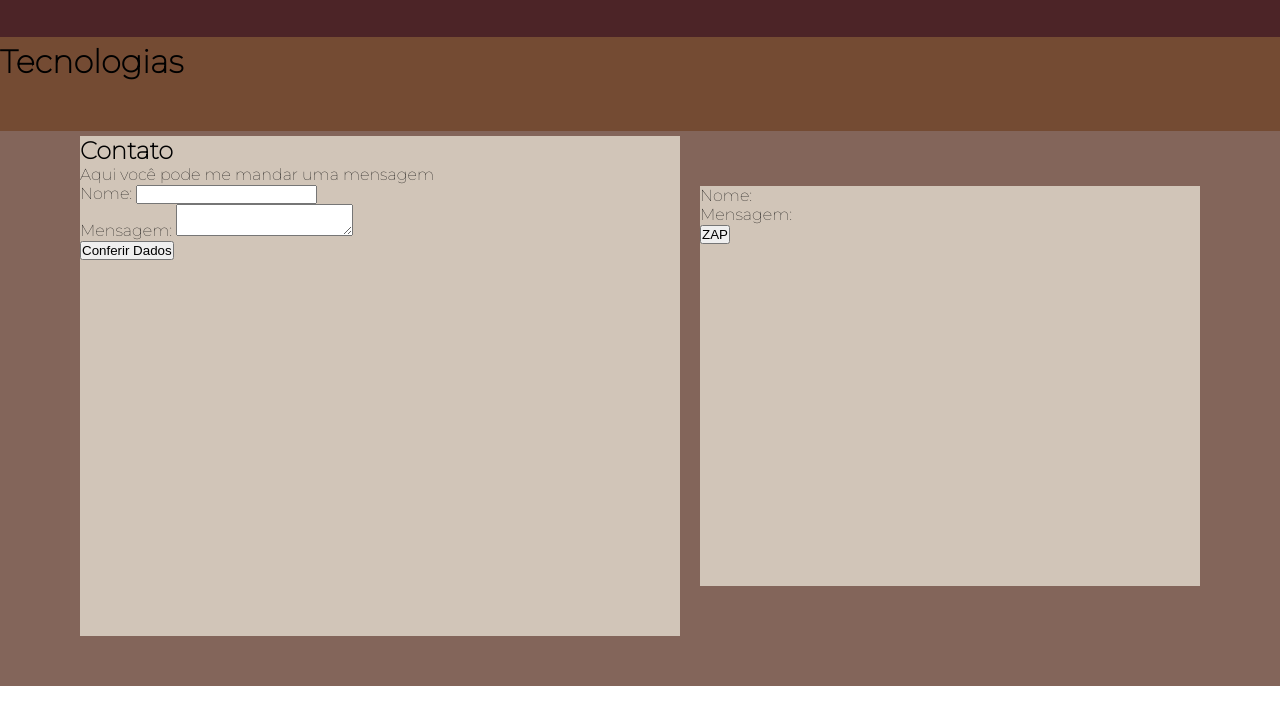
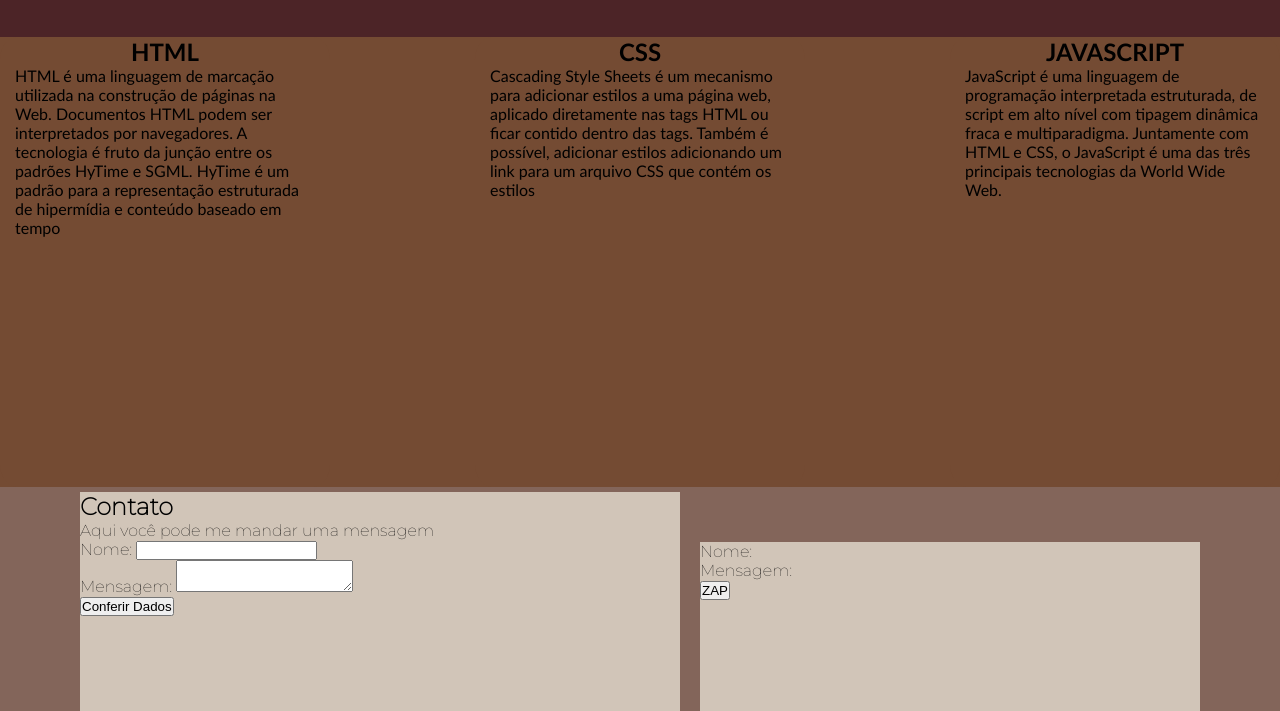
Before and after one commit to Batista0726/RafaelBatistaSESIT10, a plain HTML site: page Atividade Avaliativa/pag.html in a window 1280 px wide. Shown: the part 1173-1884 px from the top of the page. Before the commit the page ends 1859 px from the top, so only its background shows below. Drawn offline with Linux system fonts and the light colour scheme; a web font is replaced by a local one.

Commit message:
Add files via upload

```diff
--- a/Atividade Avaliativa/pag.css
+++ b/Atividade Avaliativa/pag.css
@@ -132,16 +132,27 @@ ul{
     width: 100%;
     height: auto;
     background-color: #744B33;
-    padding-top: 5px;
-    justify-content: left;
-    align-items: top;
+    display: flex;
+    flex-direction: row;
     flex-wrap: wrap;
+    justify-content: space-between;
+}
+
+.text{
+    width: 300px;
+    height: 450px;
+    background-color: #744B33;
+    padding-right: 15px;
+    padding-left: 15px;
+    border-radius: 5%;
     flex-direction: row;
-    gap: 20px;
     display: flex;
-    padding-bottom: 50px;
+    flex-direction: column;
+    align-items: center;
     color: black;
+    font-family: 'Gill Sans', 'Gill Sans MT', Calibri, 'Trebuchet MS', sans-serif;
 }
+
 
 .contact{
     width: 100%;
--- a/Atividade Avaliativa/pag.html
+++ b/Atividade Avaliativa/pag.html
@@ -31,7 +31,7 @@
             </div>
         </div>
         <div>
-            <h1>Rafael Batista </h1>
+            <h1>Rafael Costa Batista </h1>
             <p>pi para para po, para para po, para para pi para para po</p>
         </div>
     </div>
@@ -44,12 +44,33 @@
             </div>
         </div>
         <div>
-            <h1>Ana Trovo</h1>
+            <h1>Ana Luiza Trovo Lopes da Silva</h1>
             <p>bolo</p>
         </div>
     </div>
-    <div class="tecno" id="tecno">
-        <h1>Tecnologias</h1>
+    <div class="tecno">
+
+        <div class="text1" id="text1">
+
+            <div class="text">
+                <h2>HTML</h2>
+                <p>HTML é uma linguagem de marcação utilizada na construção de páginas na Web. Documentos HTML podem ser interpretados por navegadores. A tecnologia é fruto da junção entre os padrões HyTime e SGML. HyTime é um padrão para a representação estruturada de hipermídia e conteúdo baseado em tempo</p>
+            </div>
+        </div>
+        <div class="text2" id="texto2">
+
+            <div class="text">
+                <h2>CSS</h2>
+                <p>Cascading Style Sheets é um mecanismo para adicionar estilos a uma página web, aplicado diretamente nas tags HTML ou ficar contido dentro das tags. Também é possível, adicionar estilos adicionando um link para um arquivo CSS que contém os estilos</p>
+            </div>
+        </div>
+        <div class="text3" id="texto3">
+
+            <div class="text">
+                <h2>JAVASCRIPT</h2>
+                    <p>JavaScript é uma linguagem de programação interpretada estruturada, de script em alto nível com tipagem dinâmica fraca e multiparadigma. Juntamente com HTML e CSS, o JavaScript é uma das três principais tecnologias da World Wide Web.</p>
+            </div>
+        </div>
     </div>
     <div class="contact" id="contact">
         <div class="leftcontact">
--- a/Atividade Avaliativa/pag.js
+++ b/Atividade Avaliativa/pag.js
@@ -14,7 +14,7 @@ document.getElementById("confMsg").textContent = mensagem;
 }
 
 function enviar(){
-    var numeroTelefone = "5541999999999"
+    var numeroTelefone = "5541991760161"
 
     var linkWhatsApp = "https://wa.me/" + numeroTelefone +  "?text=Nome: " +  nomeGlobal + " - " + mensagemGlobal;
 
```
